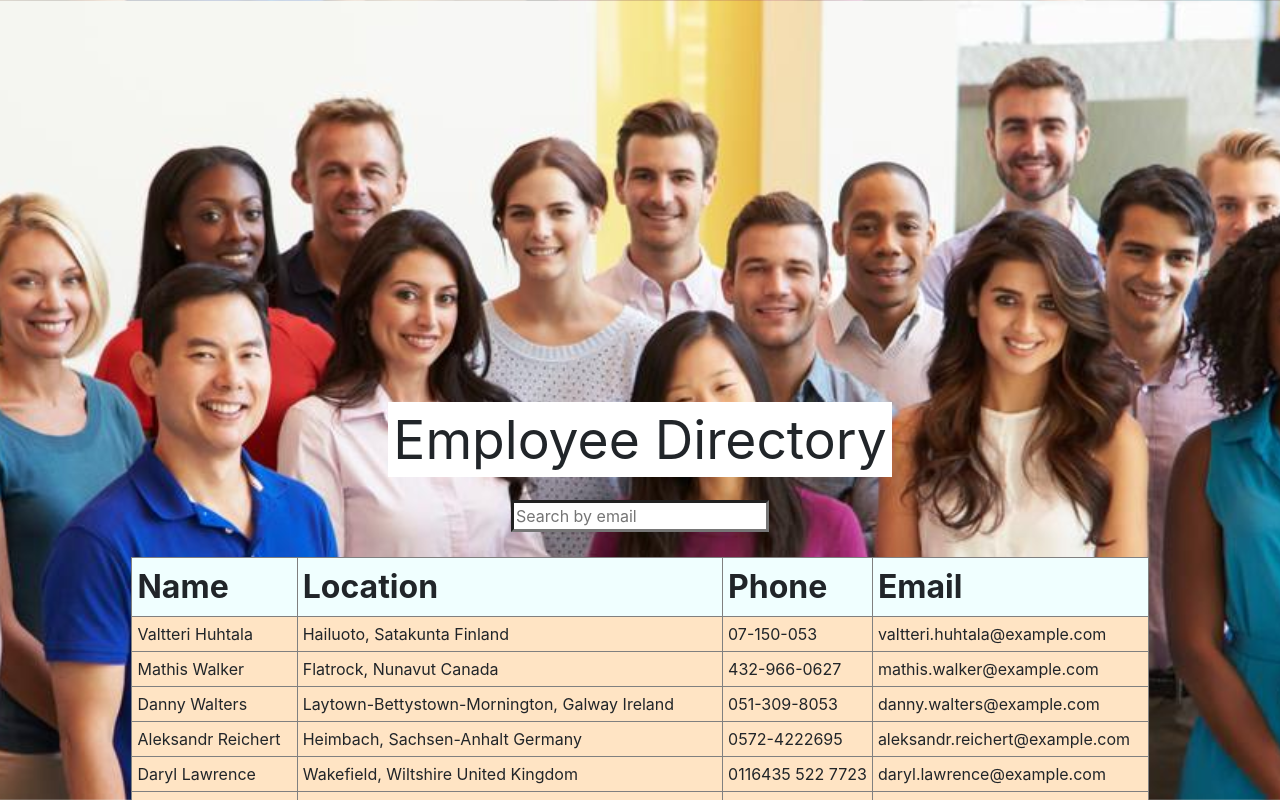
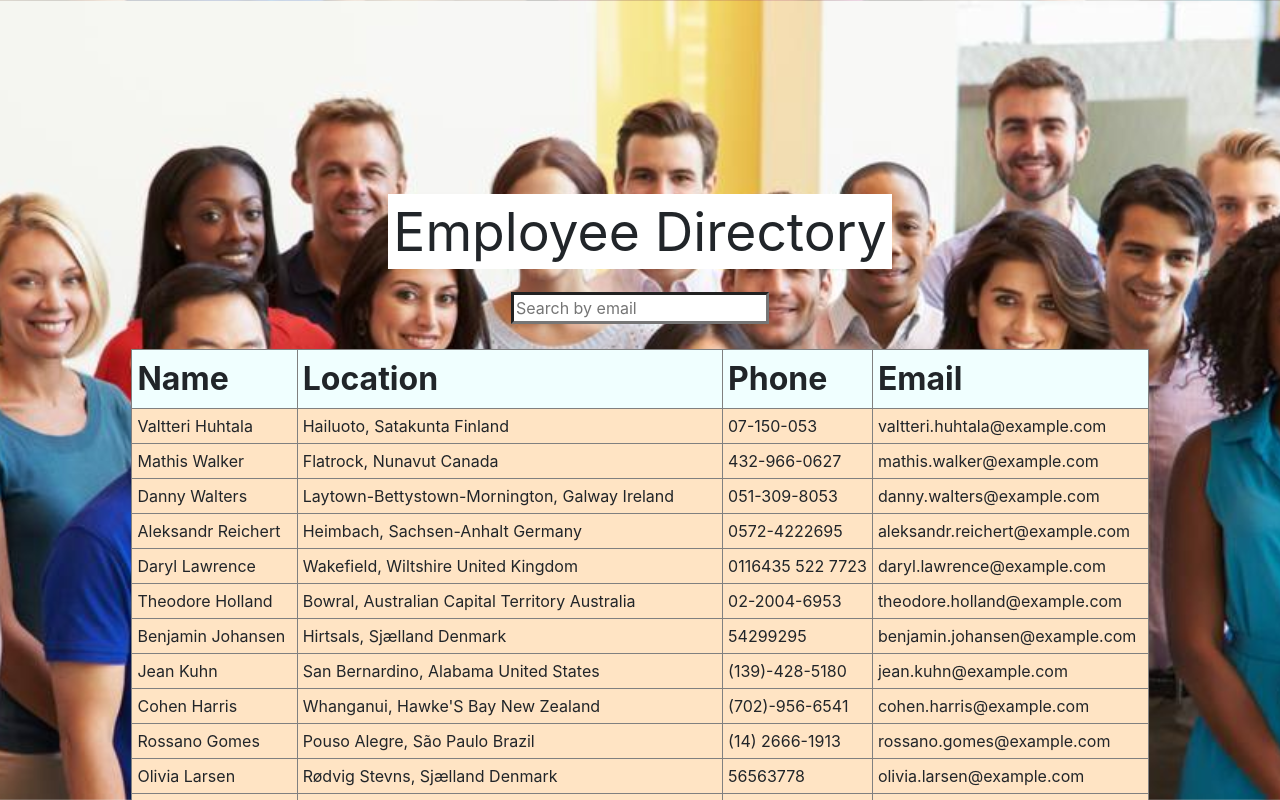
Before and after one commit to tdj03001/React-Employee-Directory, a React (Create React App) app: page / in a window 1280 px wide. Shown: the top 800 px of the page. Built offline with nearby package versions, Linux system fonts and the light colour scheme.

Commit message:
adjusted margin-top to fix issue where everything was rendering too far down on the page

```diff
--- a/src/App.css
+++ b/src/App.css
@@ -1,5 +1,5 @@
 .App {
-  margin-top: 400px;
+  margin-top: 15%;
   text-align: center;
 }
 
```
